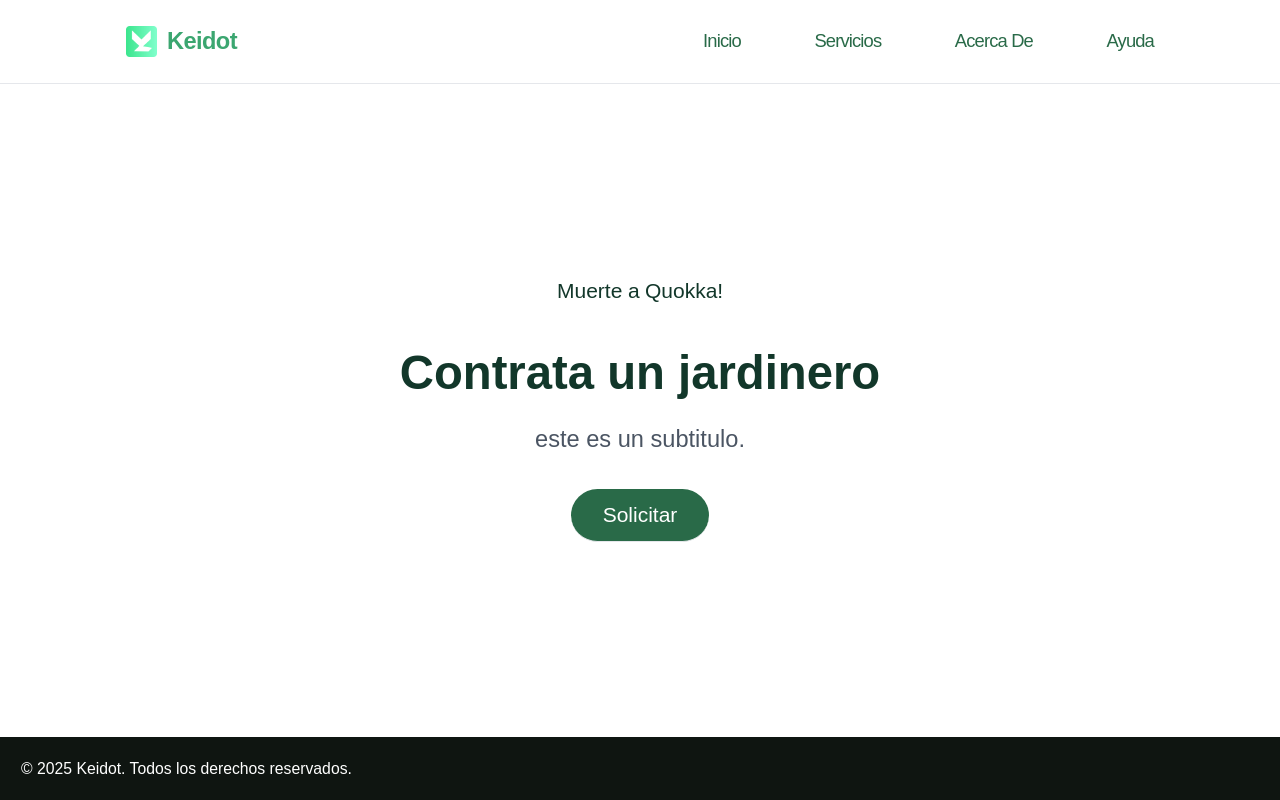
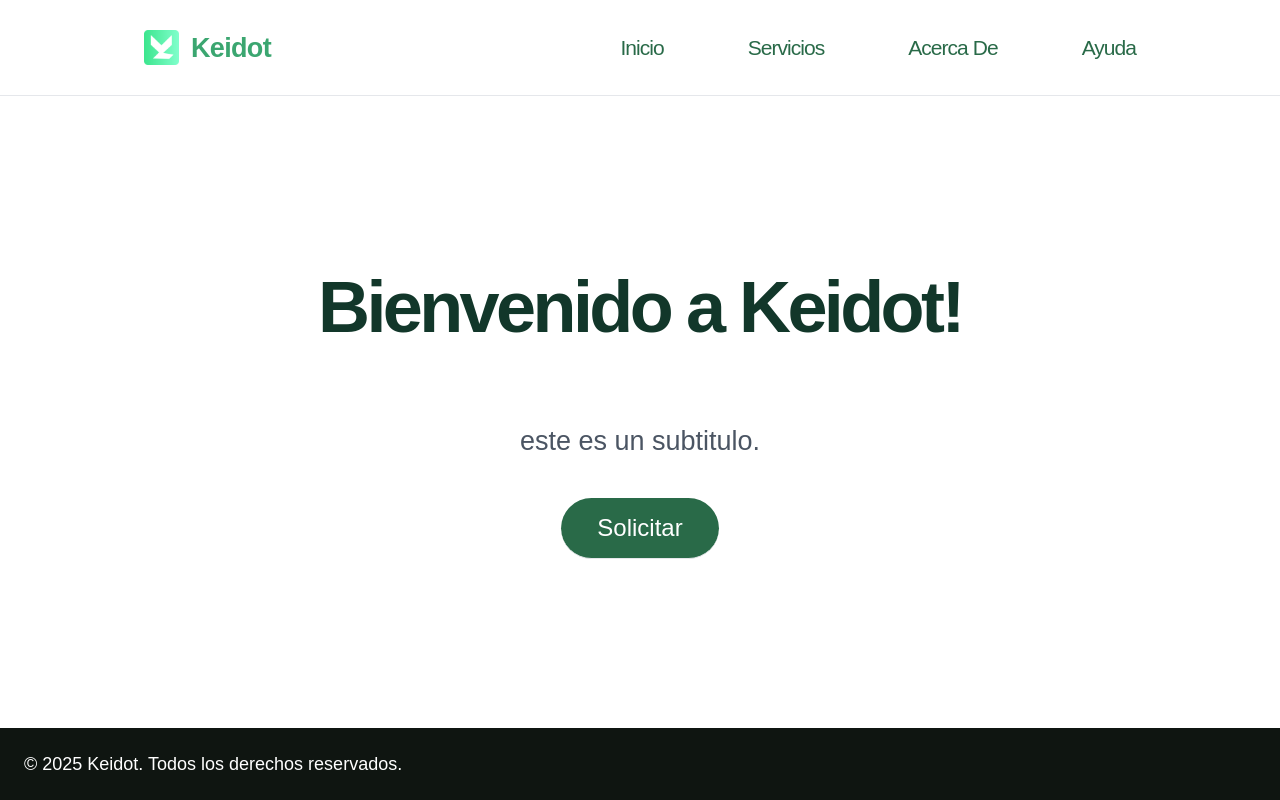
Before and after one commit to spricew/KeidotWebProject, a Next.js app: page / in a window 1280 px wide. Built offline with nearby package versions, Linux system fonts and the light colour scheme.

Commit message:
correcciones en texto animado de prueba

```diff
--- a/components/blurText.js
+++ b/components/blurText.js
@@ -27,7 +27,7 @@ const BlurText = ({
 
   const defaultTo = [
     {
-      filter: 'blur(4px)',
+      filter: 'blur(5px)',
       opacity: 0.5,
       transform: direction === 'top' ? 'translate3d(0,5px,0)' : 'translate3d(0,-5px,0)',
     },
@@ -79,6 +79,8 @@ const BlurText = ({
             ...props,
             display: 'inline-block',
             willChange: 'transform, filter, opacity',
+            fontSize: 'inherit',
+            fontWeight: 'inherit'
           }}
         >
           {elements[index] === ' ' ? '\u00A0' : elements[index]}
--- a/src/app/globals.css
+++ b/src/app/globals.css
@@ -25,7 +25,7 @@
 
 /* selector universal de elementos */
 *{
-  font: 21px "Poppins", sans-serif;
+  font: 24px "Poppins", sans-serif;
   color: var(--foreground);
 }
 /*
--- a/src/app/page.js
+++ b/src/app/page.js
@@ -1,5 +1,7 @@
+//hacer que el navegador del usuario sea el que renderize los elementos
 "use client";
 
+// librerias
 import { useState } from "react";
 import Link from "next/link";
 import { Menu, X } from "lucide-react"; // Íconos para menú
@@ -8,9 +10,6 @@ import BlurText from "../../components/blurText";
 export default function Home() {
   // inicializacion de metodos
   const [menuOpen, setMenuOpen] = useState(false);
-  const handleAnimationComplete = () => {
-    console.log('Animation completed!');
-  };
 
 
   return (
@@ -67,16 +66,15 @@ export default function Home() {
 
       {/* cuerpo principal */}
       <main className="flex-grow flex flex-col items-center justify-center p-6 md:p-12">
-      <BlurText
-        text="Muerte a Quokka!"
+
+
+        <BlurText
+        text="Bienvenido a Keidot!"
         delay={200}
         animateBy="words"
         direction="top"
-        onAnimationComplete={handleAnimationComplete}
-        className="text-sm mb-8"/>
+        className="md:text-5xl text-xl mb-8 block tracking-tighter font-semibold"/>
 
-
-        <h1 className="text-3xl md:text-4xl font-semibold text-center">Contrata un jardinero</h1>
         <p className="text-lg md:text-lg text-gray-600 mt-4">este es un subtitulo.</p>
         <a
           href="/about"
```
